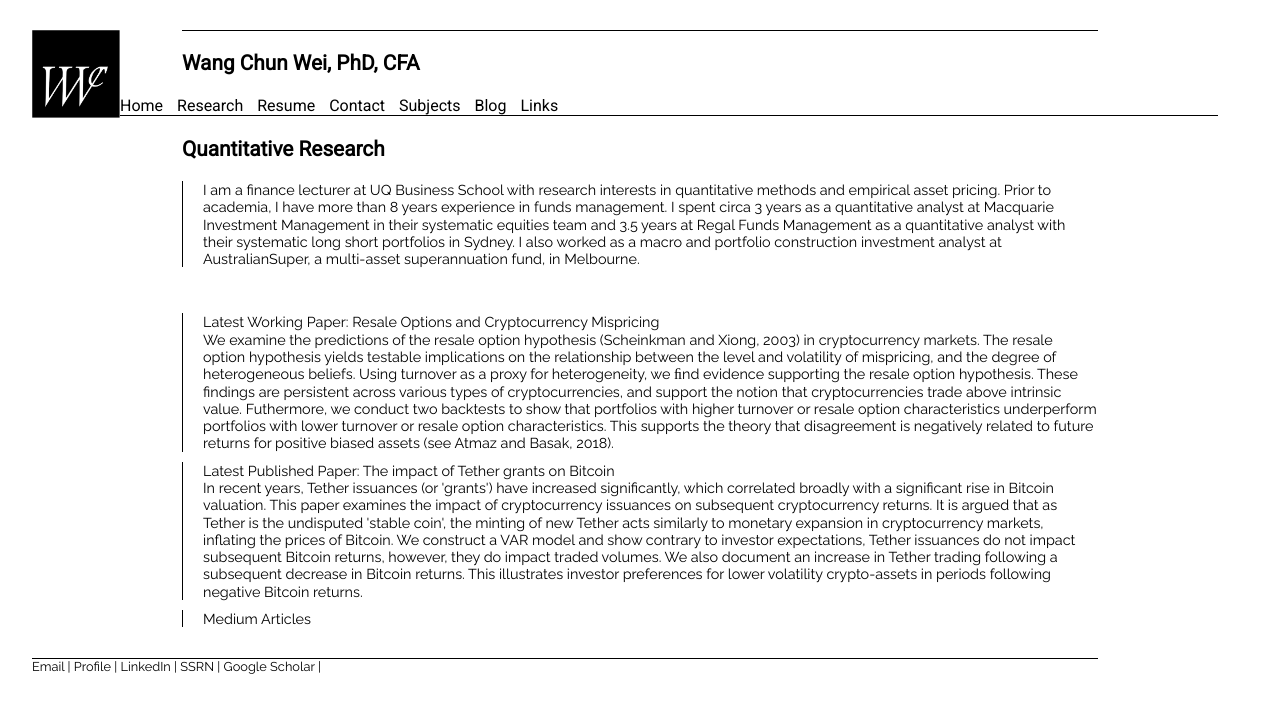
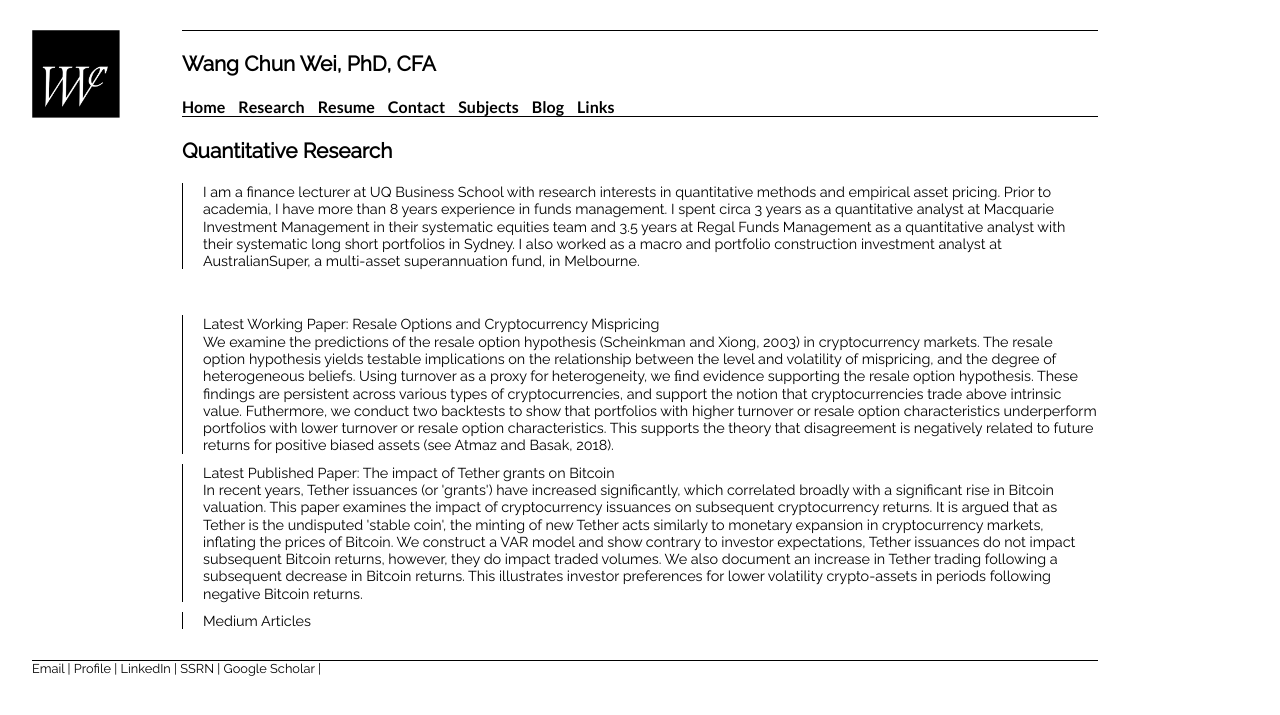
Before and after one commit to weiwangchun/weiwangchun.github.io, a Jekyll site: the page built from index.html, in a window 1280 px wide. Shown: the top 715 px of the page. Built offline with Jekyll 4.4.1, drawn with Linux system fonts in a browser that asks for light colours.

Commit message:
Update main.css

```diff
--- a/css/main.css
+++ b/css/main.css
@@ -7,9 +7,9 @@ body {
 
 
 nav ul {
-    font-family: 'Roboto', sans-serif;
+    font-family: 'Lato', sans-serif;
     padding: 0px;
-	margin: 3px 30px 0px 30px;
+	margin: 3px 150px 0px 150px;
     list-style: none;
 	font-size: 1.0em;
 	border-bottom: 1px solid black;
@@ -48,7 +48,7 @@ a:hover {
 
 h1 {
     font-size: 1.3em;
-    font-family:'Roboto', sans-serif;
+    font-family:'Raleway', sans-serif;
     margin: 3px 150px 20px;
 }
 
@@ -62,7 +62,7 @@ h2 {
 
 h3 {
     font-size: 1.3em;
-    font-family:'Roboto', sans-serif;
+    font-family:'Raleway', sans-serif;
 	margin: 3px 150px 0px 150px;
 	padding-top: 20px;
 	border-top: 1px solid black;
```
